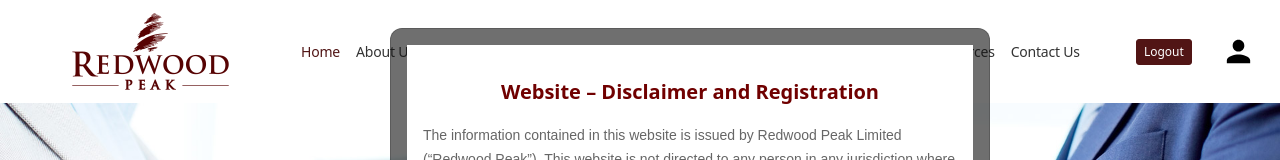
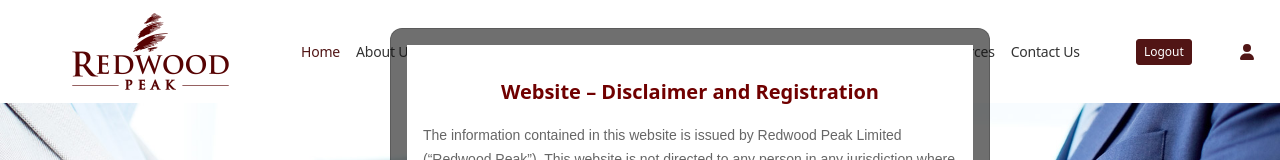
Before and after one commit to Intelli-Management-Group/Redwoodpeak_ReactFE, a React (Create React App) app: page / in a window 1280 px wide. Shown: the top 160 px of the page. Built offline with nearby package versions, Linux system fonts and the light colour scheme; no server answers; sample sign-in values are in the browser's storage.

Commit message:
Icon Update

```diff
--- a/src/pages/Component/HeaderComponents/HeaderComponents.js
+++ b/src/pages/Component/HeaderComponents/HeaderComponents.js
@@ -4,6 +4,8 @@ import { Link, useLocation, useNavigate } from 'react-router-dom';
 import { Navbar, Nav, Button } from 'react-bootstrap';
 import Image from '../ImagesComponets/ImagesComponets';
 import Logo from "../../../assets/images/logo.png"
+import IconComponent from "../IconComponents/IconComponents"
+import { faUser } from '@fortawesome/free-solid-svg-icons';
 
 
 const HeaderComponents = () => {
@@ -166,7 +168,11 @@ const HeaderComponents = () => {
                     </ul>
                 </Nav>
                 {isAuthenticated ? (
+                    <>
                     <Button variant="primary" className="ms-5 w-auto login-register-btn" onClick={handleLogout}>Logout</Button>
+                    <IconComponent icon={faUser} className="primaryColor ms-5" onClick={Profile}/>
+
+                    </>
                 ) : (
                     <>
                         <Button variant="primary" className="me-2 ms-3 w-auto login-register-btn" onClick={() => handleAuth("login")}>
@@ -178,7 +184,7 @@ const HeaderComponents = () => {
                     </>
                 )}
             </Navbar.Collapse >
-            <svg
+            {/* <svg
                 className="me-5 primary"
                 xmlns="http://www.w3.org/2000/svg"
                 viewBox="0 0 24 24"
@@ -187,7 +193,7 @@ const HeaderComponents = () => {
                 onClick={Profile}
             >
                 <path d="M12 12c2.21 0 4-1.79 4-4S14.21 4 12 4 8 5.79 8 8s1.79 4 4 4zm0 2c-2.67 0-8 1.34-8 4v2h16v-2c0-2.66-5.33-4-8-4z" />
-            </svg>
+            </svg> */}
 
         </Navbar >
 
--- a/src/pages/Component/IconComponents/IconComponents.js
+++ b/src/pages/Component/IconComponents/IconComponents.js
@@ -1,7 +1,14 @@
 import React from 'react';
 import { FontAwesomeIcon } from '@fortawesome/react-fontawesome';
-const IconComponent = ({ icon, className}) => {
-    return <FontAwesomeIcon icon={icon} className={className}/>;
-  };
 
-  export default IconComponent;
+const IconComponent = ({ icon, className, onClick }) => {
+  return (
+    <FontAwesomeIcon
+      icon={icon}
+      className={className}
+      onClick={onClick}
+    />
+  );
+};
+
+export default IconComponent;
```
